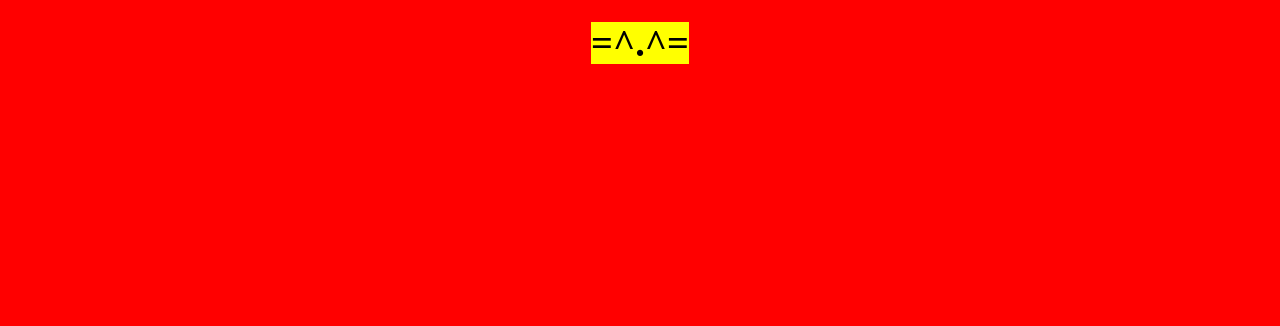
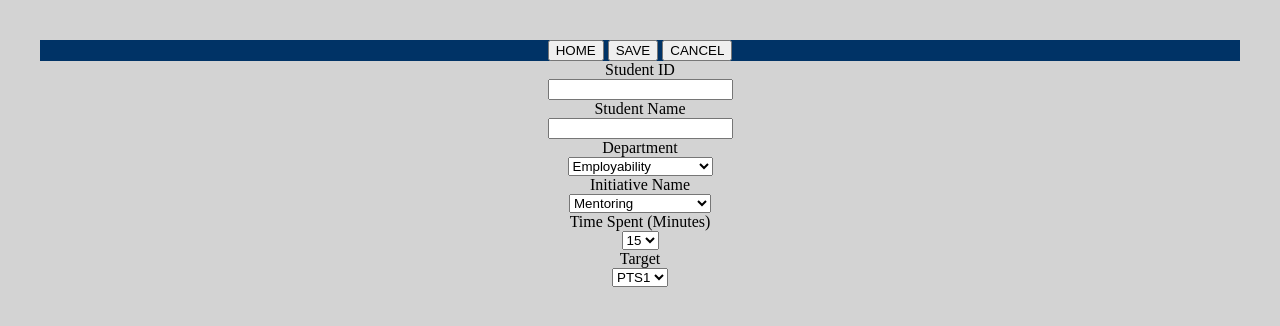
Before and after one commit to JaquanAhmed/app-submission-form, a Flask app: page / in a window 1280 px wide. Shown: the top 326 px of the page. Run offline with Flask 3, Linux system fonts and the light colour scheme.

Commit message:
form created

```diff
--- a/app.py
+++ b/app.py
@@ -5,7 +5,7 @@ app = Flask(__name__);
 @app.route('/')
 
 def cat():
-    return render_template('cat.html')
+    return render_template('form.html')
 
 if __name__ == '__main__':
     app.run(debug = "True")
--- a/static/styles.css
+++ b/static/styles.css
@@ -1,9 +1,11 @@
-body {
-    background: red;
-    text-align: center;
+header {
+    background-color: #003366;
+    display: block;
+    color: azure;
 }
 
-b {
-    background: yellow;
-    font-size: larger;
+body {
+    background: lightgray;
+    text-align: center;
+    padding: 2rem;
 }
--- a/templates/base.html
+++ b/templates/base.html
@@ -1,13 +1,10 @@
 <!DOCTYPE html>
 <html lang="en">
-<title>
-    {% block title %}{% endblock %}
-</title>
 <head>
     <meta charset="UTF-8">
     <meta name="viewport" content="width=device-width, initial-scale=1.0">
     <link rel="stylesheet" href={{ url_for('static', filename='styles.css') }} />
-    {% block head %}{% endblock %}
+    <title> APP Form </title>
 </head>
 <body>
     {% block body %}{% endblock %}
--- a/templates/cat.html
+++ /dev/null
@@ -1,12 +0,0 @@
-{% extends 'base.html' %}
-
-{% block title %}
-    CAT
-{% endblock %}
-
-{% block head %}
-{% endblock %}
-
-{% block body %}
-    <h1><b>=^.^=</b></h1>
-{% endblock %}
--- /dev/null
+++ b/templates/form.html
@@ -0,0 +1,50 @@
+{% extends 'base.html' %}
+
+{% block body %}
+    <header>
+        <nav>
+            <button type="button" onclick="alert('home!')">HOME</button>
+            <button type="button" onclick="alert('save!')">SAVE</button>
+            <button type="button" onclick="alert('cancel!')">CANCEL</button>
+          </nav>
+    </header>
+    <form>
+        <label for="id">Student ID</label><br>
+        <input type="number" id="id" name="id"><br>
+        <label for="sname">Student Name</label><br>
+        <input type="text" id="sname" name="sname"><br>
+        <label for="department">Department</label><br>
+        <select id="department" name="department">
+            <option value="employability">Employability</option>
+            <option value="services">Student Services</option>
+            <option value="hospitality">Hospitality</option>
+            <option value="health">Health Care Practice</option>
+            <option value="marketing">Business Marketing</option>
+            <option value="welfare">Welfare</option>
+        </select><br>
+        <label for="initiative">Initiative Name</label><br>
+        <select id="initiative" name="initiative">
+            <option value="mentoring">Mentoring</option>
+            <option value="tutoring">Tutoring</option>
+            <option value="feedback">Feedback</option>
+            <option value="oneToOne">One to One Support</option>
+        </select><br>
+        <label for="time">Time Spent (Minutes)</label><br>
+        <select id="time" name="time">
+            <option value="fifteen">15</option>
+            <option value="thirty">30</option>
+            <option value="sixty">60</option>
+        </select><br>
+        <label for="target">Target</label><br>
+        <select id="target" name="target">
+            <option value="pts1">PTS1</option>
+            <option value="pts2">PTS2</option>
+            <option value="pts3">PTS3</option>
+            <option value="pts4">PTS4</option>
+            <option value="pts5">PTS5</option>
+            <option value="ptp1">PTP1</option>
+            <option value="ptp2">PTP2</option>
+            <option value="ptp3">PTP3</option>
+        </select><br>
+    </form>
+{% endblock %}
```
